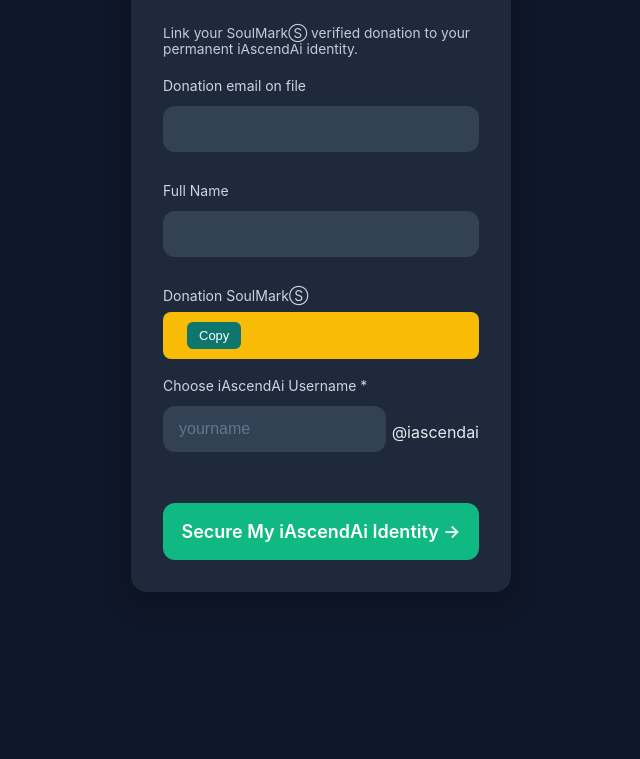
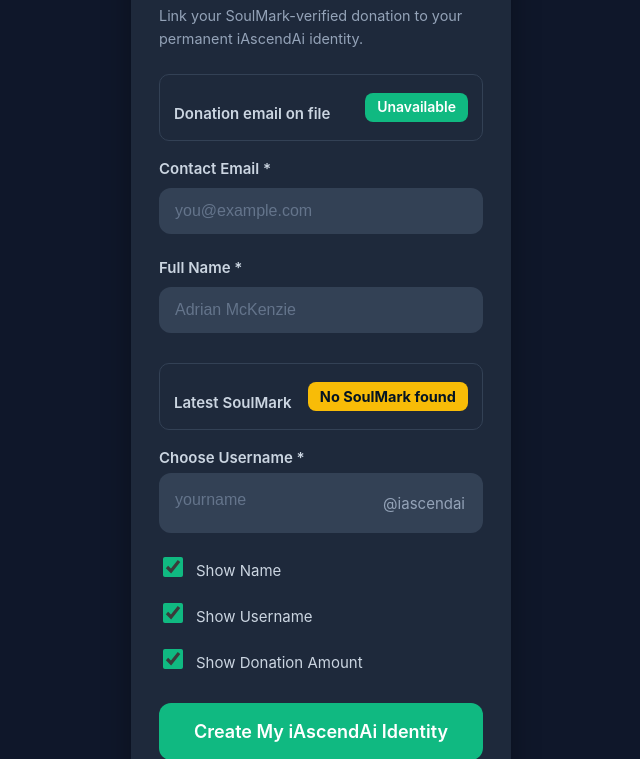
Before and after one commit to AdrianTRUFiT/fundtrackerai-, a plain HTML site: page public/register.html in a window 1280 px wide. Shown: the part 158-917 px from the top of the page, without its empty margins (319-959 px from the left). Before the commit the page ends 800 px from the top, so only its background shows below. Drawn offline with Linux system fonts and the light colour scheme.

Commit message:
Update register.html

```diff
--- a/public/register.html
+++ b/public/register.html
@@ -2,81 +2,194 @@
 <html lang="en">
 <head>
   <meta charset="UTF-8" />
-  <title>iAscendAi — Create Your Identity</title>
+  <title>Create Your iAscendAi Identity</title>
   <meta name="viewport" content="width=device-width, initial-scale=1.0" />
   <link rel="stylesheet" href="styles.css" />
 
 <style>
-.soulmark-chip {
+  /* Main info boxes – Donation Email & SoulMark */
+  .info-box {
+    background: #1e293b;
+    border: 1px solid #334155;
+    border-radius: 10px;
+    padding: 11px 14px;           /* Tight but comfortable */
+    margin: 8px 0;                 /* Consistent small gap top/bottom */
+  }
+
+  /* Remove gap BETWEEN the two info-boxes */
+  .info-box + .info-box {
+    margin-top: 10px !important;  /* Tiny 10px gap only – matches live site perfectly */
+  }
+
+  .info-row {
+    display: flex;
+    justify-content: space-between;
+    align-items: center;
+    margin: 0;
+    font-size: 15px;
+  }
+
+  .label {
+    font-weight: 600;
+    color: #cbd5e1;
+  }
+
+  /* Green email chip */
+  .chip-locked {
+    background: #10b981;
+    color: white;
+    padding: 6px 12px;
+    border-radius: 8px;
+    font-size: 14px;
+    font-weight: 600;
+    line-height: 1.2;
+    display: inline-block;
+  }
+
+  /* Yellow SoulMark chip */
+  .chip-soulmark {
     background: #f8bc07;
-  padding: 10px 14px;
+    color: #041423;
+    padding: 6px 12px;
     border-radius: 8px;
-  font-weight: 600;
+    font-weight: 700;
+    font-size: 14.5px;
+    line-height: 1.2;
+    display: inline-block;
+    max-width: 100%;
+    overflow: hidden;
+    text-overflow: ellipsis;
+    white-space: nowrap;
+  }
+
+  /* Username input with suffix */
+  .input-with-suffix {
+    display: flex;
+    align-items: center;
+    background: #334155;
+    border-radius: 12px;
+    padding: 0 4px;
+    margin-top: 6px;
+  }
+  .input-with-suffix input {
+    background: transparent;
+    border: none;
+    padding: 14px 12px;
+    flex: 1;
+    color: white;
+    font-size: 16px;
+  }
+  .suffix {
+    color: #94a3b8;
+    padding-right: 14px;
+    font-size: 15px;
+  }
+
+  /* Mini visibility checkboxes */
+  .mini-vis {
+    margin-top: 20px;
+    display: flex;
+    flex-direction: column;
+    gap: 12px;
+  }
+  .mini-item {
     display: flex;
     align-items: center;
     gap: 10px;
-  flex-wrap: wrap;
-  color: #0f766e;
-  word-break: break-word;
+    color: #cbd5e1;
+    font-size: 15px;
+  }
+  .mini-item input[type="checkbox"] {
+    width: 20px;
+    height: 20px;
+    accent-color: #10b981;
   }
 
-.soulmark-chip span {
-  color: #0f766e;
+  #anonNote {
+    font-size: 13px;
+    margin-top: 6px;
+    color: #f8bc07;
+    display: none;
   }
-    .copy-btn {
-      background: #0f766e;
-      color: #fff;
-      padding: 6px 12px;
-      border-radius: 6px;
-      cursor: pointer;
-      border: none;
-      font-size: 13px;
+
+  /* Extra: tighten section labels (Contact Email, Full Name, etc.) */
+  .label {
+    margin: 18px 0 6px;
+    font-size: 15px;
   }
 </style>
 </head>
 
 <body>
   <div class="app-shell">
-    <div class="card" style="max-width:480px;">
+    <div class="card card--narrow">
 
       <div class="brand-row">
         <div class="brand-mark">@</div>
         <div>
           <h1>iAscendAi</h1>
-          <h2>Claim Your Verified Digital Identity</h2>
+          <h2>Claim Your Verified Identity</h2>
         </div>
       </div>
 
-      <p class="info">
-        Link your SoulMarkⓈ verified donation to your permanent iAscendAi identity.
-      </p>
+      <h2>Create Your Identity</h2>
+      <p class="subtext">Link your SoulMark-verified donation to your permanent iAscendAi identity.</p>
 
-      <!-- Donation Email on File -->
-      <p class="label">Donation email on file</p>
-      <input id="email" type="email" class="input" />
+      <!-- Donation Email -->
+      <div class="info-box">
+        <div class="info-row">
+          <div class="label">Donation email on file</div>
+          <div id="lockedEmail" class="chip-locked">Loading...</div>
+        </div>
+      </div>
 
-      <!-- Full Name (LOCKED) -->
-      <p class="label">Full Name</p>
-      <input id="fullName" type="text" class="input" readonly />
+      <p class="label">Contact Email *</p>
+      <input id="contactEmail" type="email" placeholder="you@example.com" />
+
+      <p class="label" style="margin-top:14px;">Full Name *</p>
+      <input id="fullName" type="text" placeholder="Adrian McKenzie" />
 
       <!-- SoulMark -->
-      <p class="label">Donation SoulMarkⓈ</p>
-      <div class="soulmark-chip">
-        <span id="soulmarkText"></span>
-        <button class="copy-btn" id="copySoulmark">Copy</button>
+      <div class="info-box" style="margin-top:20px;">
+        <div class="info-row">
+          <div class="label">Latest SoulMark</div>
+          <div id="lockedSoulmark" class="chip-soulmark">••••••••••••••••••</div>
+        </div>
       </div>
 
       <!-- Username -->
-      <p class="label" style="margin-top:18px;">Choose iAscendAi Username *</p>
-      <div style="display:flex; gap:6px; align-items:center;">
-        <input id="username" class="input" style="flex:1;" placeholder="yourname"/>
-        <span>@iascendai</span>
+      <p class="label">Choose Username *</p>
+      <div class="input-with-suffix">
+        <input id="username" type="text" placeholder="yourname" />
+        <div class="suffix">@iascendai</div>
       </div>
-      <p id="userStatus" class="small-label"></p>
+      <p id="usernameStatus" class="small-label" style="margin-top:6px;"></p>
 
-      <button id="submitBtn" class="btn-primary" style="margin-top:28px;">
-        Secure My iAscendAi Identity →
+      <!-- MINI VISIBILITY CHECKBOXES (OPTION A) -->
+      <div class="mini-vis">
+        <label class="mini-item">
+          <input type="checkbox" id="showName" checked />
+          Show Name
+        </label>
+
+        <label class="mini-item">
+          <input type="checkbox" id="showUsername" checked />
+          Show Username
+        </label>
+
+        <label class="mini-item">
+          <input type="checkbox" id="showAmount" checked />
+          Show Donation Amount
+        </label>
+      </div>
+
+      <p id="anonNote">Anonymous mode requires donation amount shown.</p>
+
+      <button id="registerBtn" class="btn-primary" style="margin-top:24px;">
+        Create My iAscendAi Identity
       </button>
+
+      <p id="registerStatus" class="small-label" style="margin-top:10px;"></p>
 
     </div>
   </div>
@@ -84,90 +197,139 @@
   <script>
     const BACKEND_URL = "https://fundtrackerai.onrender.com";
 
-// Load donor info stored from success.html
-window.onload = () => {
-  document.getElementById("email").value =
-    localStorage.getItem("fta_email") || "";
+    const emailEl = document.getElementById("lockedEmail");
+    const contactEmailInput = document.getElementById("contactEmail");
+    const fullNameInput = document.getElementById("fullName");
+    const usernameInput = document.getElementById("username");
+    const smEl = document.getElementById("lockedSoulmark");
+    const registerStatus = document.getElementById("registerStatus");
 
-  document.getElementById("fullName").value =
-    localStorage.getItem("fta_name") || "";
+    const showNameCb = document.getElementById("showName");
+    const showUsernameCb = document.getElementById("showUsername");
+    const showAmountCb = document.getElementById("showAmount");
+    const anonNote = document.getElementById("anonNote");
 
-  document.getElementById("soulmarkText").textContent =
-    localStorage.getItem("fta_soulmark") || "";
-};
+    let baseEmail = "";
+    let latestSoulmark = "";
 
-// Copy SoulMark
-document.getElementById("copySoulmark").onclick = () => {
-  const sm = localStorage.getItem("fta_soulmark") || "";
-  navigator.clipboard.writeText(sm);
-  alert("SoulMark copied!");
-};
+    /* LOAD DONATION DATA */
+    (function preload() {
+      baseEmail = localStorage.getItem("fta_email") || "";
+      latestSoulmark = localStorage.getItem("fta_soulmark") || "";
 
-// Username availability check
-document.getElementById("username").addEventListener("input", async () => {
-  const raw = document.getElementById("username").value.trim().toLowerCase();
-  const cleaned = raw.replace(/[^a-z0-9._-]/g, "");
-  const full = cleaned + "@iascendai";
+      emailEl.textContent = baseEmail || "Unavailable";
 
-  if (!cleaned) {
-    document.getElementById("userStatus").textContent = "";
+      const saved = localStorage.getItem("ias_access_email");
+      contactEmailInput.value = saved || baseEmail || "";
+
+      smEl.textContent = latestSoulmark
+        ? latestSoulmark.substring(0, 18) + "..."
+        : "No SoulMark found";
+    })();
+
+    /* Username check */
+    let usernameTimer = null;
+    usernameInput.addEventListener("input", () => {
+      const cleaned = usernameInput.value.trim().toLowerCase().replace(/[^a-z0-9._-]/g, "");
+      usernameInput.value = cleaned;
+      if (cleaned.length < 3) return;
+
+      if (usernameTimer) clearTimeout(usernameTimer);
+      usernameTimer = setTimeout(() => checkUsername(cleaned), 300);
+    });
+
+    async function checkUsername(name) {
+      const full = `${name}@iascendai`;
+      try {
+        const res = await fetch(`${BACKEND_URL}/check-username/${encodeURIComponent(full)}`);
+        const data = await res.json();
+        usernameStatus.textContent = data.available ? "Available" : "Already taken";
+        usernameStatus.style.color = data.available ? "#10b981" : "#ff6b6b";
+      } catch {
+        usernameStatus.textContent = "Error checking username.";
+      }
+    }
+
+    /* VISIBILITY LOGIC — Full 7-state rule system */
+    function applyVisibilityLogic() {
+      const nameON = showNameCb.checked;
+      const userON = showUsernameCb.checked;
+
+      // Anonymous rule
+      if (!nameON && !userON) {
+        showAmountCb.checked = true;
+        anonNote.style.display = "block";
+      } else {
+        anonNote.style.display = "none";
+      }
+
+      localStorage.setItem("fta_show_name", nameON ? "1" : "0");
+      localStorage.setItem("fta_show_username", userON ? "1" : "0");
+      localStorage.setItem("fta_show_amount", showAmountCb.checked ? "1" : "0");
+    }
+
+    showNameCb.addEventListener("change", applyVisibilityLogic);
+    showUsernameCb.addEventListener("change", applyVisibilityLogic);
+    showAmountCb.addEventListener("change", applyVisibilityLogic);
+
+    /* REGISTER */
+    document.getElementById("registerBtn").addEventListener("click", async () => {
+      const fullName = fullNameInput.value.trim();
+      const email = contactEmailInput.value.trim();
+      const uname = usernameInput.value.trim().toLowerCase();
+
+      if (!fullName || !email || uname.length < 3) {
+        registerStatus.textContent = "Please complete all fields.";
         return;
       }
 
-  const res = await fetch(`${BACKEND_URL}/check-username/${full}`);
-  const data = await res.json();
+      const fullUsername = `${uname}@iascendai`;
 
-  if (data.available) {
-    document.getElementById("userStatus").textContent = "Available";
-    document.getElementById("userStatus").style.color = "#22c55e";
-  } else {
-    document.getElementById("userStatus").textContent = "Taken";
-    document.getElementById("userStatus").style.color = "#f87171";
-  }
-});
+      applyVisibilityLogic();
 
-// Submit identity creation
-document.getElementById("submitBtn").onclick = async () => {
-  const email = document.getElementById("email").value.trim();
-  const fullName = document.getElementById("fullName").value.trim();
-  const raw = document.getElementById("username").value.trim().toLowerCase();
-  const cleaned = raw.replace(/[^a-z0-9._-]/g, "");
-  const username = cleaned + "@iascendai";
-  const soulmark = localStorage.getItem("fta_soulmark") || "";
-let sessionId = localStorage.getItem("fta_last_session");
-if (!sessionId) sessionId = "no-donation";
-
-
-  if (!cleaned) {
-    alert("Choose a username.");
-    return;
-  }
-
-  const body = {
-  email,
-  name: fullName,
-  username,
-  soulmark,
-  sessionId
+      const visibility = {
+        showName: localStorage.getItem("fta_show_name") === "1",
+        showUsername: localStorage.getItem("fta_show_username") === "1",
+        showAmount: localStorage.getItem("fta_show_amount") === "1"
       };
 
-  const res = await fetch(`${BACKEND_URL}/register-identity`, {
-    method:"POST",
-    headers:{"Content-Type":"application/json"},
-    body: JSON.stringify(body)
+      registerBtn.disabled = true;
+      registerBtn.textContent = "Creating identity…";
+
+      try {
+        const res = await fetch(`${BACKEND_URL}/register`, {
+          method: "POST",
+          headers: { "Content-Type": "application/json" },
+          body: JSON.stringify({
+            name: fullName,
+            email,
+            donationEmail: baseEmail,
+            username: fullUsername,
+            soulmark: latestSoulmark,
+            visibility
+          })
         });
 
         const data = await res.json();
+        if (!res.ok || data.error) throw new Error(data.error);
 
-  if (data.success) {
-    // Save local login
-    localStorage.setItem("ias_username", username);
+        // Save
+        localStorage.setItem("ias_username", fullUsername);
+        localStorage.setItem("ias_name", fullName);
+        localStorage.setItem("ias_access_email", email);
+
+        registerStatus.textContent = "Success! Redirecting…";
+
+        setTimeout(() => {
           window.location.href = "iascendai-dashboard.html";
-  } else {
-    alert("Error creating identity.");
+        }, 700);
+
+      } catch (err) {
+        registerStatus.textContent = err.message || "Registration error.";
+        registerBtn.disabled = false;
+        registerBtn.textContent = "Create My iAscendAi Identity";
       }
-};
+    });
   </script>
-
 </body>
 </html>
```
Lines whose indentation alone changed are shown as unchanged.
